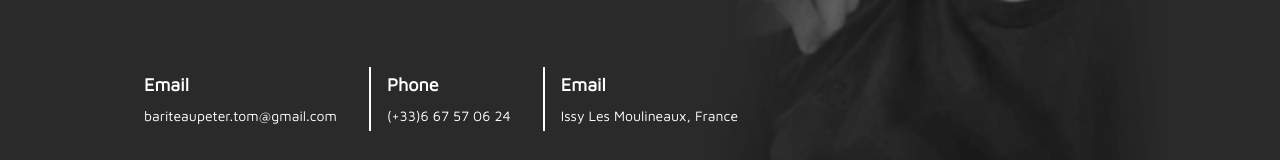
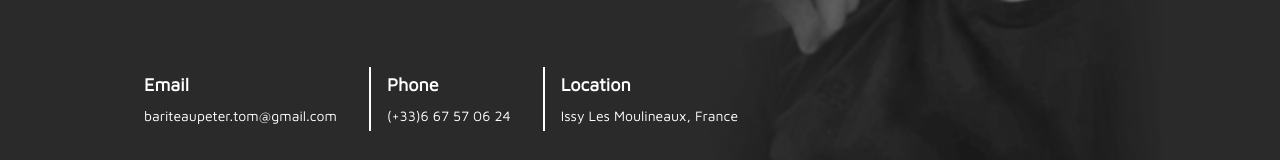
Before and after one commit to Tomi-Tom/Tomfolio, a React (Vite) app: page / in a window 1280 px wide. Shown: the part 573-733 px from the top of the page. Built offline with nearby package versions, Linux system fonts and the light colour scheme.

Commit message:
fix: email -> location for Issy France

```diff
--- a/src/components/Home/heroBannerSection.tsx
+++ b/src/components/Home/heroBannerSection.tsx
@@ -61,7 +61,7 @@ export default function HeroBannerSection(): ReactElement {
             }
           />
           <div className={'space-y-1'}>
-            <p className={'body-bold-default'}>Email</p>
+            <p className={'body-bold-default'}>Location</p>
             <p className={'body-small'}>Issy Les Moulineaux, France</p>
           </div>
         </div>
```
